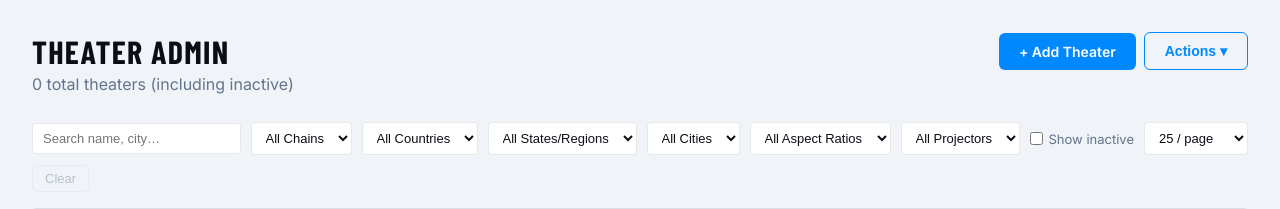
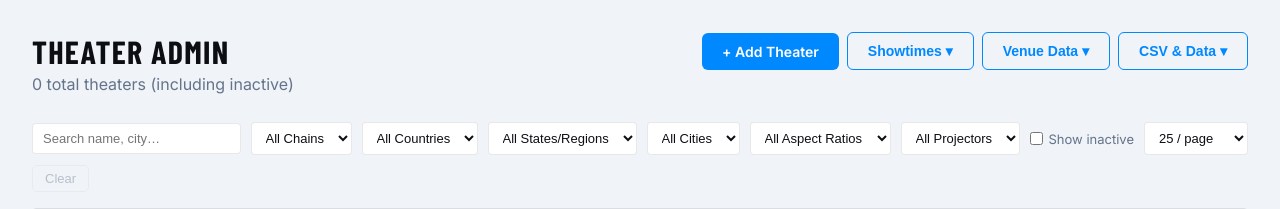
Before and after one commit to dhodge250/Showtime_Alert, a Python web app: template app/templates/admin_theaters.html in a window 1280 px wide. Shown: the part 60-269 px from the top of the page. Run offline with Jinja, Linux system fonts and the light colour scheme; the template is opened without the code that fills it, so the values that code supplies are empty; some web fonts are replaced.

Commit message:
refactor: split single Actions dropdown into three category buttons
Showtimes ▾ / Venue Data ▾ / CSV & Data ▾ replace the single long
menu that required scrolling. Clear Showtimes (danger) lives under
Showtimes. Shared closeActionsDropdown() preserved so all existing
onclick attributes work unchanged; toggleDropdown(event, menuId)
replaces the single-menu toggle.

Co-Authored-By: Claude Sonnet 4.6 <noreply@anthropic.com>

```diff
--- a/app/templates/admin_theaters.html
+++ b/app/templates/admin_theaters.html
@@ -10,20 +10,27 @@
     </div>
     <div class="page-header-actions">
       <a href="{{ url_for('main.admin_theater_new') }}" class="btn btn-primary">+ Add Theater</a>
-      <div class="actions-dropdown" id="actions-dropdown">
-        <button class="btn btn-outline" onclick="toggleActionsDropdown(event)">
-          Actions ▾
-        </button>
-        <div class="actions-dropdown-menu" id="actions-menu">
-
-          <span class="actions-dropdown-section-label">Showtimes</span>
+
+      <div class="actions-dropdown" id="dropdown-showtimes">
+        <button class="btn btn-outline" onclick="toggleDropdown(event, 'menu-showtimes')">Showtimes ▾</button>
+        <div class="actions-dropdown-menu" id="menu-showtimes">
           <button class="actions-dropdown-item" id="scrape-btn"
                   onclick="closeActionsDropdown(); triggerScrape(this)">
             Scrape Showtimes
             <span class="actions-dropdown-item-desc">Fetch current IMAX showings from chain websites now</span>
           </button>
-
-          <span class="actions-dropdown-section-label">Venue Data</span>
+          <div class="actions-dropdown-divider"></div>
+          <button class="actions-dropdown-item actions-dropdown-item--danger" id="clear-btn"
+                  onclick="closeActionsDropdown(); openClearModal()">
+            Clear Showtimes
+            <span class="actions-dropdown-item-desc">Delete all stored showtime data from the database</span>
+          </button>
+        </div>
+      </div>
+
+      <div class="actions-dropdown" id="dropdown-venue">
+        <button class="btn btn-outline" onclick="toggleDropdown(event, 'menu-venue')">Venue Data ▾</button>
+        <div class="actions-dropdown-menu" id="menu-venue">
           <button class="actions-dropdown-item" id="crawl-btn"
                   onclick="closeActionsDropdown(); triggerCrawl(this)">
             {% if crawl_running %}Crawl Running…{% else %}Refresh Theater List{% endif %}
@@ -51,8 +58,12 @@
             Reset Geocoding
             <span class="actions-dropdown-item-desc">Clear all coordinates so every theater geocodes fresh on next run</span>
           </button>
-
-          <span class="actions-dropdown-section-label">CSV &amp; Data</span>
+        </div>
+      </div>
+
+      <div class="actions-dropdown" id="dropdown-csv">
+        <button class="btn btn-outline" onclick="toggleDropdown(event, 'menu-csv')">CSV &amp; Data ▾</button>
+        <div class="actions-dropdown-menu" id="menu-csv">
           <button class="actions-dropdown-item" id="sync-csv-btn"
                   onclick="closeActionsDropdown(); syncFromCSV(this)">
             Sync from CSV
@@ -72,13 +83,6 @@
                   onclick="closeActionsDropdown(); openImportModal()">
             Import Theaters
             <span class="actions-dropdown-item-desc">Upload a modified CSV to update theater records in bulk</span>
-          </button>
-
-          <div class="actions-dropdown-divider"></div>
-          <button class="actions-dropdown-item actions-dropdown-item--danger" id="clear-btn"
-                  onclick="closeActionsDropdown(); openClearModal()">
-            Clear Showtimes
-            <span class="actions-dropdown-item-desc">Delete all stored showtime data from the database</span>
           </button>
         </div>
       </div>
@@ -472,17 +476,19 @@
 
 {% block scripts %}
 <script>
-// ── Actions dropdown ──────────────────────────────────────────────────
-function toggleActionsDropdown(e) {
+// ── Actions dropdowns ─────────────────────────────────────────────────
+function closeActionsDropdown() {
+  document.querySelectorAll('.actions-dropdown-menu').forEach(m => m.classList.remove('open'));
+}
+function toggleDropdown(e, menuId) {
   e.stopPropagation();
-  document.getElementById('actions-menu').classList.toggle('open');
-}
-function closeActionsDropdown() {
-  document.getElementById('actions-menu').classList.remove('open');
+  const target = document.getElementById(menuId);
+  const wasOpen = target.classList.contains('open');
+  closeActionsDropdown();
+  if (!wasOpen) target.classList.add('open');
 }
 document.addEventListener('click', function(e) {
-  const dd = document.getElementById('actions-dropdown');
-  if (dd && !dd.contains(e.target)) closeActionsDropdown();
+  if (!e.target.closest('.actions-dropdown')) closeActionsDropdown();
 });
 document.addEventListener('keydown', function(e) {
   if (e.key === 'Escape') closeActionsDropdown();
```
